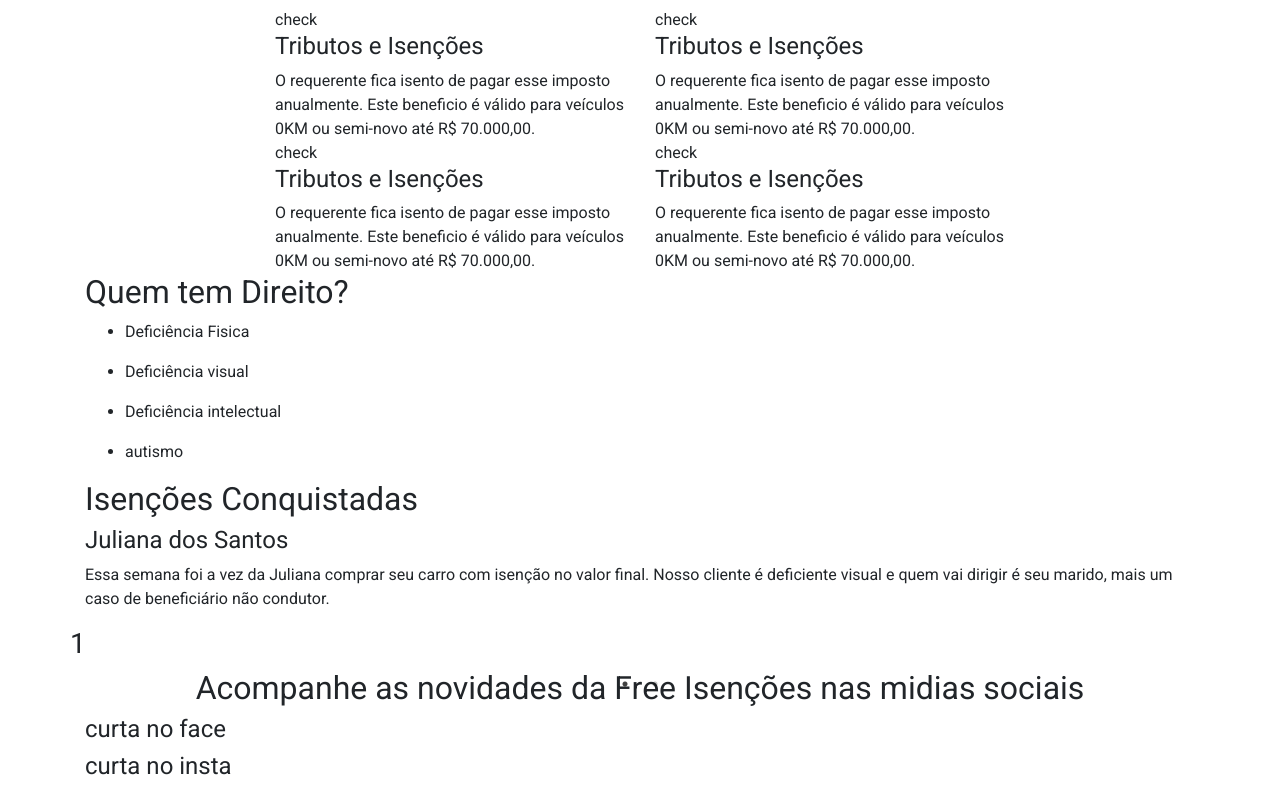
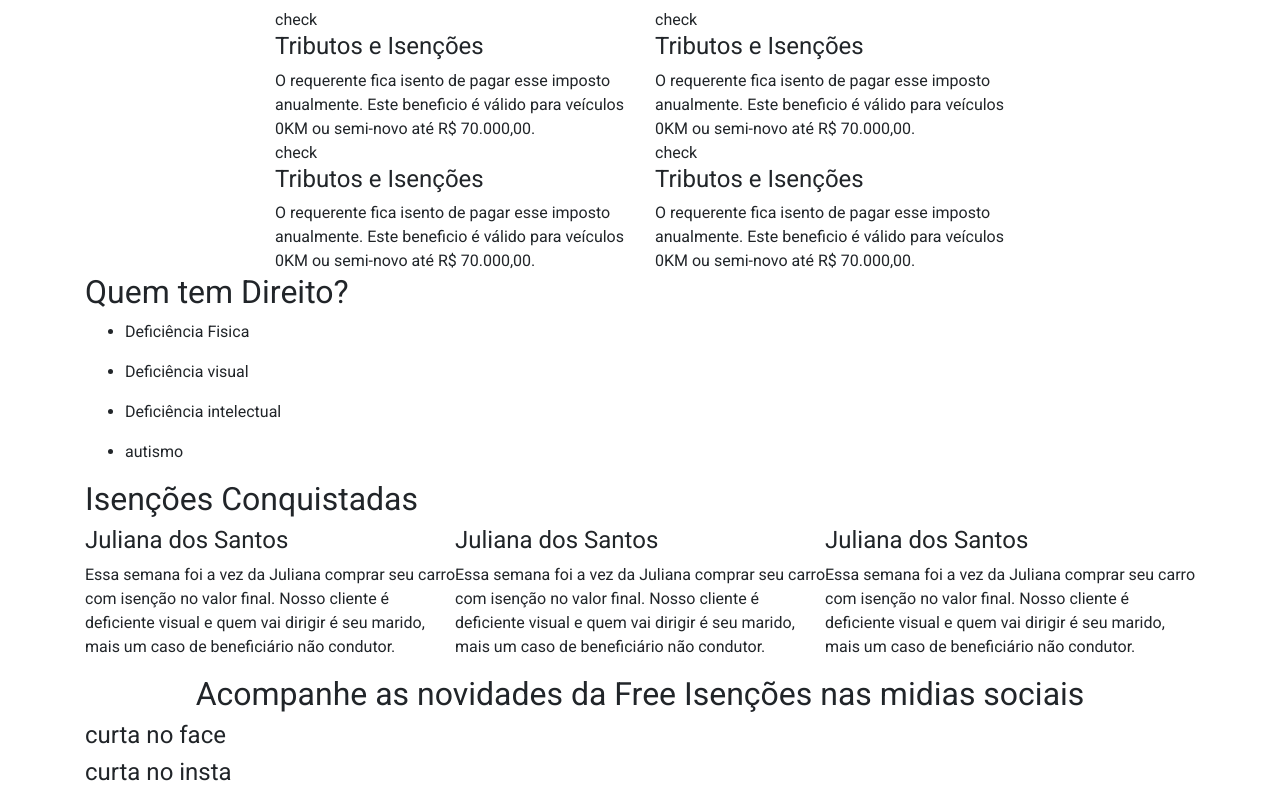
Before and after one commit to caiobatis/freeisencoes-client-react, a React app: page / in a window 1280 px wide. Shown: the part 459-1254 px from the top of the page. Built offline with nearby package versions, Linux system fonts and the light colour scheme.

Commit message:
slick challenger

```diff
--- a/public/index.html
+++ b/public/index.html
@@ -30,13 +30,6 @@
     <meta property="og:type" content="article" />
     <meta property="og:title" content="Free Isenções" />
     <meta property="og:description" content="Free Isenções tem assessoria completa para compra de carro com isenção de IPI, ICMS E IPVA para condutor e não condutor." />
-
-    <style lang="">
-      .slick-slider {
-        width: 100%;
-      }
-    </style>
-
   </head>
   <body>
     <noscript>You need to enable JavaScript to run this app.</noscript>
--- a/src/components/Home/Home.jsx
+++ b/src/components/Home/Home.jsx
@@ -14,10 +14,13 @@ class Routes extends Component {
 
     AsyncScriptLoader('https://www.powr.io/powr.js?platform=html')
     var settings = {
-      dots: true,
+      dots: false,
+      className: 'center-challenger',
+      centerMode: true,
       infinite: true,
+      centerPadding: 0,
       speed: 500,
-      slidesToShow: 1,
+      slidesToShow: 3,
       slidesToScroll: 1
     };
     return (
@@ -182,6 +185,7 @@ class Routes extends Component {
               </div>
               <div className="col-md-12">
                 <div className={styles.challengerList}>
+                  <Slider {...settings}>
                     <div className={styles.item}>
                       <div className={styles.image}></div>
                       <div className={styles.text}>
@@ -189,20 +193,37 @@ class Routes extends Component {
                         <p className={styles.p}>Essa semana foi a vez da Juliana comprar seu carro com isenção no valor final. Nosso cliente é deficiente visual e quem vai dirigir é seu marido, mais um caso de beneficiário não condutor.</p>
                       </div>
                     </div>
-
+                    <div className={styles.item}>
+                      <div className={styles.image}></div>
+                      <div className={styles.text}>
+                        <h4 className={styles.h4}>Juliana dos Santos</h4>
+                        <p className={styles.p}>Essa semana foi a vez da Juliana comprar seu carro com isenção no valor final. Nosso cliente é deficiente visual e quem vai dirigir é seu marido, mais um caso de beneficiário não condutor.</p>
                       </div>
-
                     </div>
-
-      <Slider {...settings}>
-        <div>
-          <h3>1</h3>
+                    <div className={styles.item}>
+                      <div className={styles.image}></div>
+                      <div className={styles.text}>
+                        <h4 className={styles.h4}>Juliana dos Santos</h4>
+                        <p className={styles.p}>Essa semana foi a vez da Juliana comprar seu carro com isenção no valor final. Nosso cliente é deficiente visual e quem vai dirigir é seu marido, mais um caso de beneficiário não condutor.</p>
                       </div>
-        <div>
-          <h3>2</h3>
+                    </div>
+                    <div className={styles.item}>
+                      <div className={styles.image}></div>
+                      <div className={styles.text}>
+                        <h4 className={styles.h4}>Juliana dos Santos</h4>
+                        <p className={styles.p}>Essa semana foi a vez da Juliana comprar seu carro com isenção no valor final. Nosso cliente é deficiente visual e quem vai dirigir é seu marido, mais um caso de beneficiário não condutor.</p>
+                      </div>
+                    </div>
+                    <div className={styles.item}>
+                      <div className={styles.image}></div>
+                      <div className={styles.text}>
+                        <h4 className={styles.h4}>Juliana dos Santos</h4>
+                        <p className={styles.p}>Essa semana foi a vez da Juliana comprar seu carro com isenção no valor final. Nosso cliente é deficiente visual e quem vai dirigir é seu marido, mais um caso de beneficiário não condutor.</p>
+                      </div>
                     </div>
                   </Slider>
-
+                </div>
+              </div>
             </div>
 
 
--- a/src/components/Home/Home.scss
+++ b/src/components/Home/Home.scss
@@ -195,6 +195,7 @@
         height: 350px;
         background: #eee;
         border-radius: 350px;
+        margin: 0 auto;
       }
       .text {
         text-align: center;
@@ -202,4 +203,19 @@
       }
     }
   }
+
+  [class*=slick-slider] {
+    width: 100%;
+  }
+  [class*=slick-slide] {
+    opacity: .5;
+  }
+  [class*=slick-center] {
+    opacity: 1;
+  }
+  [class*=slick-arrow] {
+    background: transparent;
+  }
+
+
 }
--- a/src/styles/index.scss
+++ b/src/styles/index.scss
@@ -8,7 +8,3 @@ body {
   padding: 0;
   font-family: 'Roboto', sans-serif;
 }
-
-.slick-slider {
-  width: 100%;
-}
```
Lines whose indentation alone changed are shown as unchanged.
